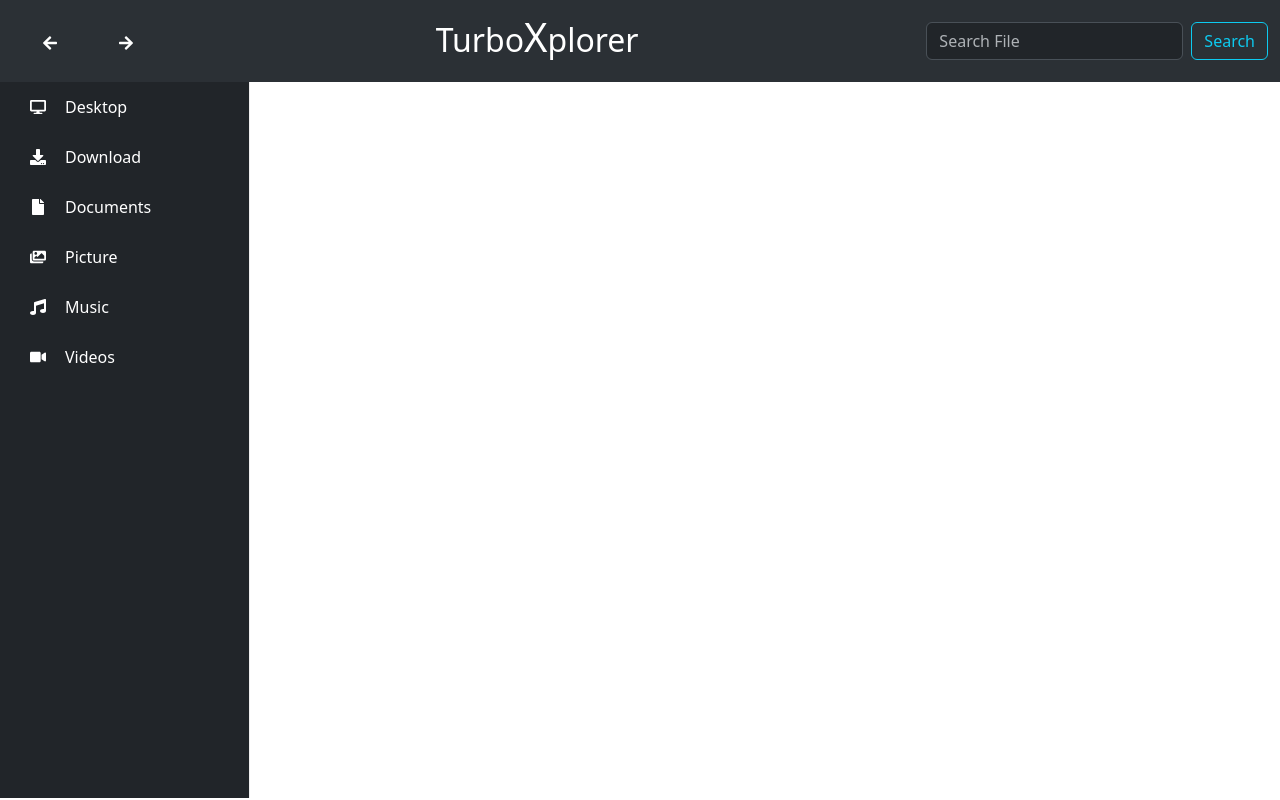
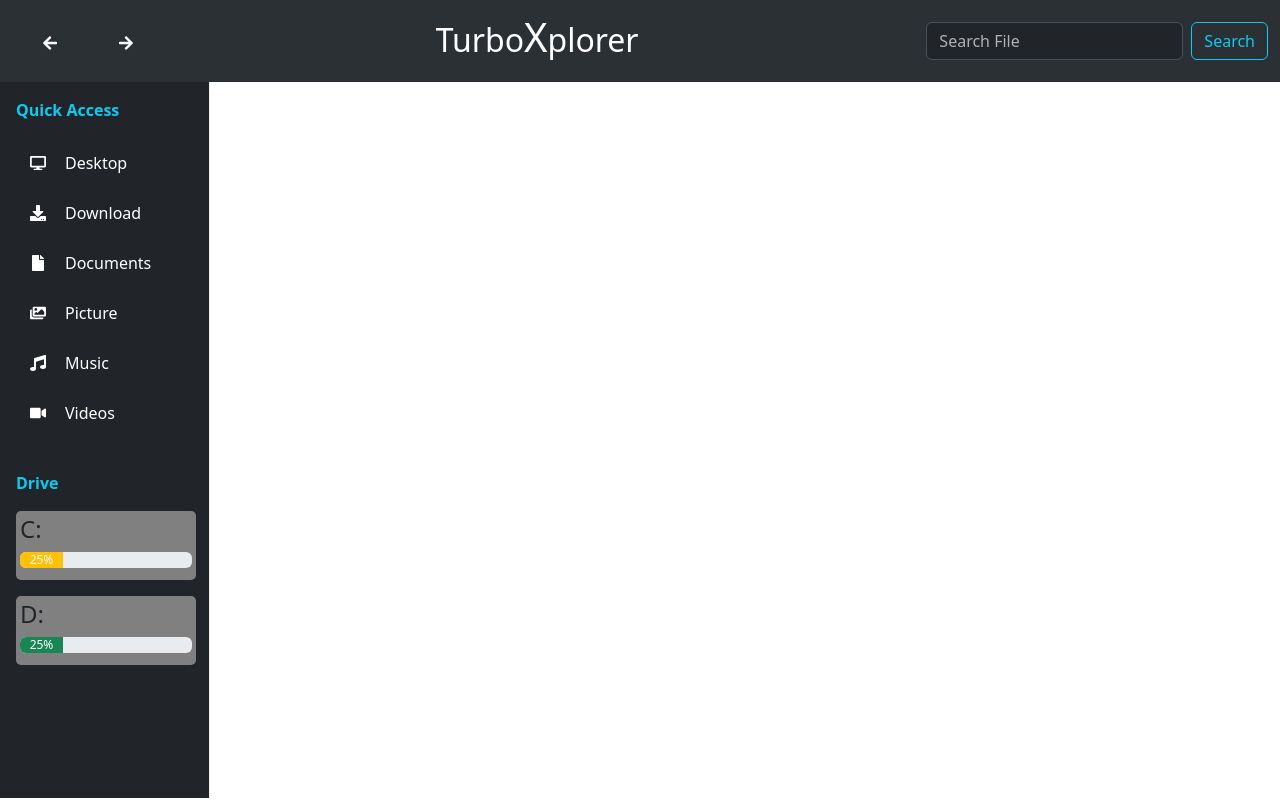
Before and after one commit to Anvarkangadiyil/file-explorer-rust, a React (Vite) app: page / in a window 1280 px wide. Built offline with nearby package versions, Linux system fonts and the light colour scheme.

Commit message:
drive icons is finished

```diff
--- a/src/Layout/AppLayout.tsx
+++ b/src/Layout/AppLayout.tsx
@@ -9,6 +9,9 @@ import {
   FaMusic,
   FaImages,
 } from "react-icons/fa";
+import Drive from "../components/Drive";
+
+
 
 function AppLayout() {
   return (
@@ -22,7 +25,8 @@ function AppLayout() {
           minHeight: "89.5vh",
         }}
       >
-        <Sidebar backgroundColor="#212529">
+        <Sidebar backgroundColor="#212529" width="210px">
+          <div className="sidebar-heading mt-3 mb-3">Quick Access</div>
           <Menu
             rootStyles={{
               ["." + menuClasses.button]: {
@@ -43,6 +47,10 @@ function AppLayout() {
             <MenuItem icon={<FaMusic />}>Music</MenuItem>
             <MenuItem icon={<FaVideo />}>Videos</MenuItem>
           </Menu>
+          <hr />
+          <div className="sidebar-heading mt-3 m-3">Drive</div>
+          <Drive type={"C:"} color={"warning"} space={"25"} />
+          <Drive type={"D:"} color={"success"} space={"25"} />
         </Sidebar>
         <Outlet />
       </div>
--- /dev/null
+++ b/src/components/Drive.tsx
@@ -0,0 +1,20 @@
+interface Props{
+    type:String,
+    color:String,
+    space:String,
+
+}
+
+
+
+function Drive({type,color,space}:Props){
+  return(
+    <div className="drive-container mt-3  ms-3 p-1 ">
+    <h4>{type}</h4>
+    <div className="progress mb-2" role="progressbar" aria-label="Danger example" aria-valuenow="25%" aria-valuemin="0" aria-valuemax="100">
+  <div className={"progress-bar bg-"+color} style={{width: "25%"}}>25%</div>
+</div>
+</div>
+  );
+}
+export default Drive;
--- a/src/components/SearchBar.tsx
+++ b/src/components/SearchBar.tsx
@@ -16,7 +16,7 @@ export function SearchBar() {
 
   return (
     <nav
-      className="navbar bg-body-tertiary navbar  "
+      className="navbar bg-body-tertiary "
       data-bs-theme="dark"
 
     >
@@ -39,6 +39,7 @@ export function SearchBar() {
             <FaArrowRight />
           </button>
         </div>
+
         <a className="navbar-brand text-white ">
           <h2>
             Turbo<h1>X</h1>plorer
--- a/src/styles.css
+++ b/src/styles.css
@@ -17,11 +17,32 @@ h6{
 
 body{
   background-color:gray;
+  font-family: 'Trebuchet MS', 'Lucida Sans Unicode', 'Lucida Grande', 'Lucida Sans', Arial, sans-serif;
 }
 .quick-icon-size{
   height: 60px;
   width: 60px;
 }
 
+.sidebar-heading{
+  font-weight: bold;
+  color: #0dcaf0;
+  margin-left: 1em;
+
+
+}
+
+hr{
+  color: #0dcaf0;
+  margin: 3px;
+}
 
 /*back button style*/
+
+.drive-container{
+  width: 180px;
+  height: fit-content;
+ font-size: 2em;
+  background-color: gray;
+  border-radius: 5px;
+}
```
Lines whose indentation alone changed are shown as unchanged.
